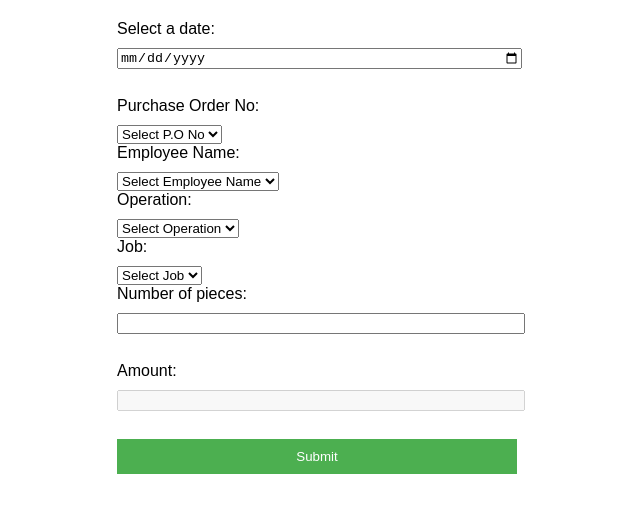
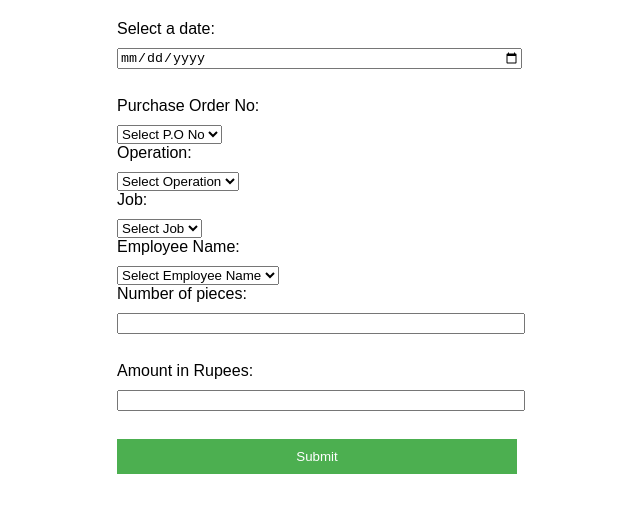
Before and after one commit to ManojT645/arun-garments, a plain HTML site: page index.html in a window 1280 px wide. Shown: the whole page, without its empty margins (323-963 px from the left). Drawn offline with Linux system fonts and the light colour scheme; no server answers.

Commit message:
Update index.html

```diff
--- a/index.html
+++ b/index.html
@@ -4,7 +4,7 @@
 <head>
     <meta charset="UTF-8">
     <meta name="viewport" content="width=device-width, initial-scale=1.0">
-    <link rel="icon" href="/favicon.ico" type="image/x-icon">
+    <link rel="icon" href="/garments-basic-repo/favicon.ico" type="image/x-icon">
 
     <title>Arun Garments Job Entry</title>
     <!-- TODO: Load Favicon -->
@@ -56,12 +56,6 @@
         </select>
         <br>
 
-        <label for="employee">Employee Name:</label>
-        <select id="employee" name="employee">
-            <option value="" disabled selected>Select Employee Name</option>
-        </select>
-        <br>
-
         <label for="operation">Operation:</label>
         <select id="operation" name="operation">
             <option value="" disabled selected>Select Operation</option>
@@ -74,13 +68,19 @@
         </select>
         <br>
 
+        <label for="employee">Employee Name:</label>
+        <select id="employee" name="employee">
+            <option value="" disabled selected>Select Employee Name</option>
+        </select>
+        <br>
+
         <label for="quantity">Number of pieces:</label>
         <input type="number" id="quantity" name="quantity" min="1" max="10000">
         <br>
 
         <!-- TODO: Show the cost multiply with cost -->
-        <label for="amount">Amount:</label>
-        <input type="number" disabled id="amount" name="amount">
+        <label for="amount">Amount in Rupees:</label>
+        <input type="number" id="amount" name="amount">
         <br>
 
         <button type="submit">Submit</button>
@@ -189,10 +189,12 @@
         document.getElementById('job').addEventListener('change', function () {
             selectedJob = this.value;
             let indexOfJob = availableJobs.findIndex(x => x == selectedJob);
+
             if (indexOfJob < 0) {
                 alert('Could not find the rate against the job seleceted');
             }
             selectedJobRate = availableJobRates[indexOfJob];
+            console.log({ availableJobs }, { availableJobRates }, { selectedJobRate });
             calculateAmount();
         });
 
```
